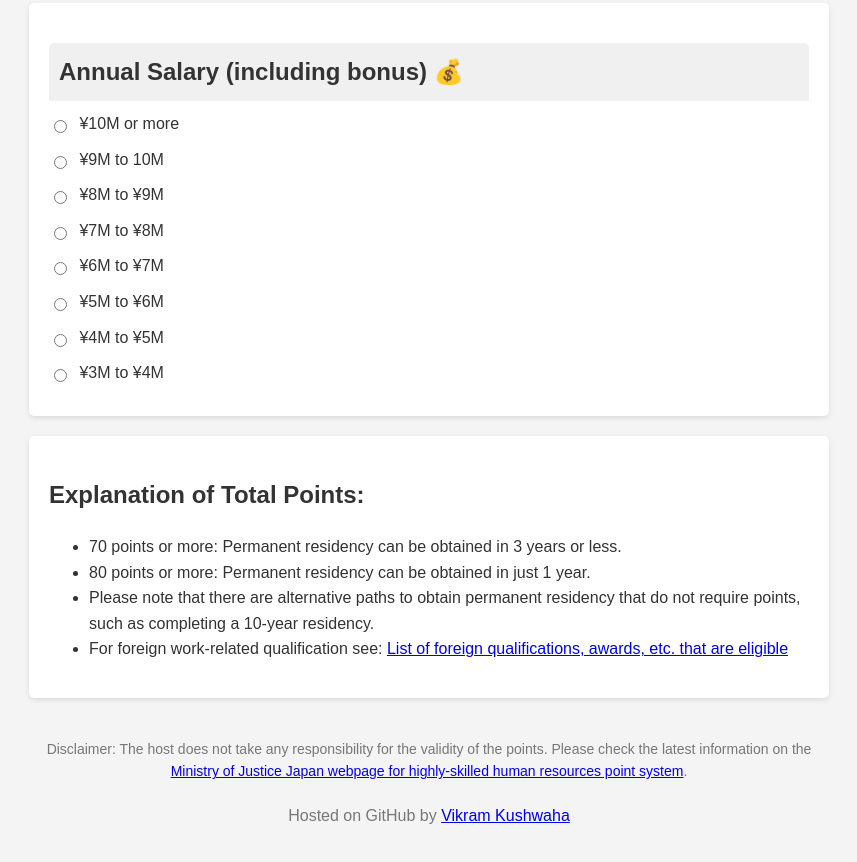
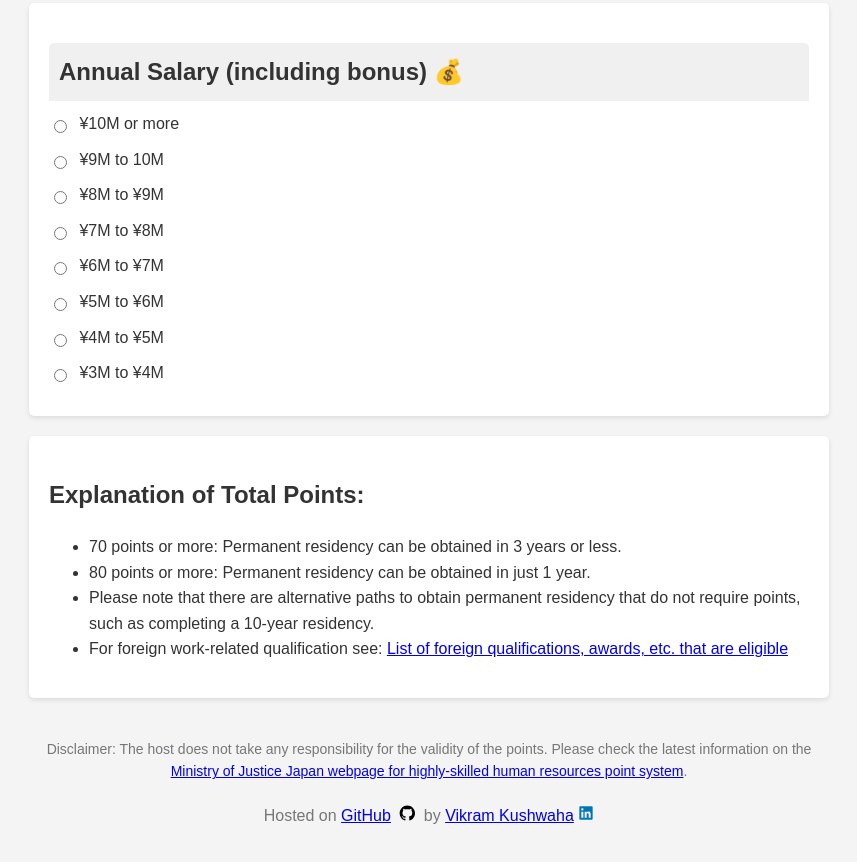
Before and after one commit to rbnhd/pr-point-calc-japan, a plain HTML site: page index.html in a window 1280 px wide. Shown: the part 2856-3718 px from the top of the page, without its empty margins (211-1068 px from the left). Drawn offline with Linux system fonts and the light colour scheme.

Commit message:
hosted footer edit

```diff
--- a/index.html
+++ b/index.html
@@ -484,8 +484,23 @@
                     href="https://www.moj.go.jp/isa/applications/resources/newimmiact_3_index.html"
                     target="_blank">Ministry of Justice Japan webpage for highly-skilled human resources point
                     system</a>.</p>
-            <p class="hosted-by">Hosted on GitHub by <a href="https://github.com/rbnhd/pr-point-calc-japan"
-                    target="_blank">Vikram Kushwaha</a></p>
+            <p class="hosted-by">Hosted on <a href="https://github.com/rbnhd/pr-point-calc-japan"
+                    target="_blank">GitHub</a>
+                <svg aria-hidden="true" height="16" viewBox="0 0 24 24" version="1.1" width="24"
+                    data-view-component="true" class="octicon octicon-mark-github">
+                    <path
+                        d="M12.5.75C6.146.75 1 5.896 1 12.25c0 5.089 3.292 9.387 7.863 10.91.575.101.79-.244.79-.546 0-.273-.014-1.178-.014-2.142-2.889.532-3.636-.704-3.866-1.35-.13-.331-.69-1.352-1.18-1.625-.402-.216-.977-.748-.014-.762.906-.014 1.553.834 1.769 1.179 1.035 1.74 2.688 1.25 3.349.948.1-.747.402-1.25.733-1.538-2.559-.287-5.232-1.279-5.232-5.678 0-1.25.445-2.285 1.178-3.09-.115-.288-.517-1.467.115-3.048 0 0 .963-.302 3.163 1.179.92-.259 1.897-.388 2.875-.388.977 0 1.955.13 2.875.388 2.2-1.495 3.162-1.179 3.162-1.179.633 1.581.23 2.76.115 3.048.733.805 1.179 1.825 1.179 3.09 0 4.413-2.688 5.39-5.247 5.678.417.36.776 1.05.776 2.128 0 1.538-.014 2.774-.014 3.162 0 .302.216.662.79.547C20.709 21.637 24 17.324 24 12.25 24 5.896 18.854.75 12.5.75Z">
+                    </path>
+                </svg>
+                by <a href="https://www.linkedin.com/in/vikram-kushwaha/" target="_blank">Vikram Kushwaha</a>
+                <svg xmlns="http://www.w3.org/2000/svg" viewBox="0 0 24 24" data-supported-dps="24x24" fill="#0077B5"
+                    class="mercado-match" width="16" height="16" focusable="false">
+                    <path
+                        d="M20.5 2h-17A1.5 1.5 0 002 3.5v17A1.5 1.5 0 003.5 22h17a1.5 1.5 0 001.5-1.5v-17A1.5 1.5 0 0020.5 2zM8 19H5v-9h3zM6.5 8.25A1.75 1.75 0 118.3 6.5a1.78 1.78 0 01-1.8 1.75zM19 19h-3v-4.74c0-1.42-.6-1.93-1.38-1.93A1.74 1.74 0 0013 14.19a.66.66 0 000 .14V19h-3v-9h2.9v1.3a3.11 3.11 0 012.7-1.4c1.55 0 3.36.86 3.36 3.66z">
+                    </path>
+                </svg>
+            </p>
+
         </footer>
 
     </div>
```
